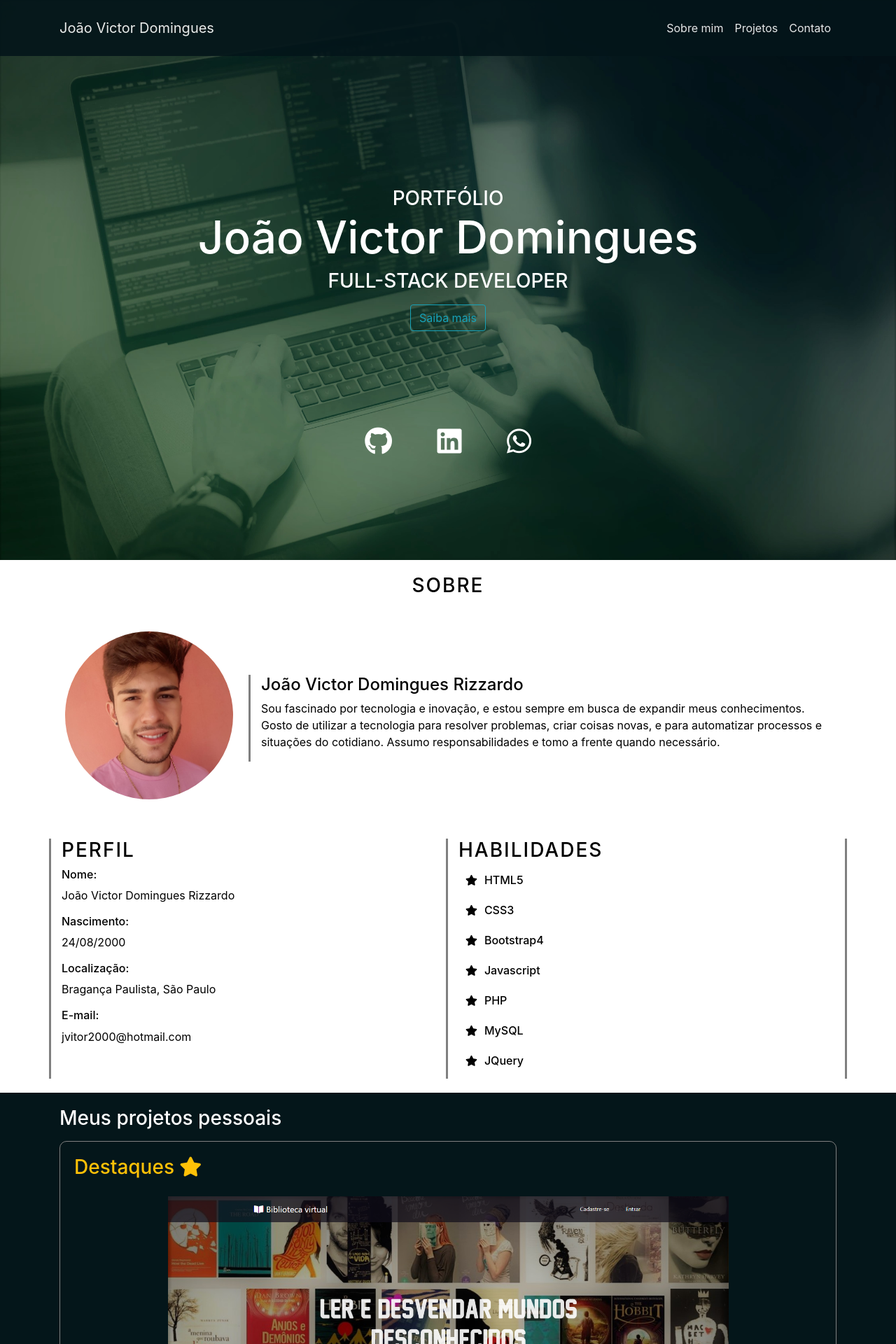
After one commit to joaov-rizzardo/portfolio, a PHP site: page /index.html in a window 1280 px wide. The commit adds this page. Shown: the top 1920 px of the page at 70% size. Run offline with PHP 8.4, Linux system fonts and the light colour scheme; some libraries are stand-ins or nearby versions.

Commit message:
Add files via upload

```diff
--- a/css/style.css
+++ b/css/style.css
@@ -2,9 +2,10 @@ html{
     scroll-behavior: smooth;
 }
 #navegacao{
-    background: black;
+    background: #04161a;
     color: white;
     padding: 20px;
+    opacity: 0.9;
 }
 
 #navegacao a:hover, #navegacao a{
--- /dev/null
+++ b/index.html
@@ -0,0 +1,240 @@
+<!DOCTYPE html>
+<html lang="pt-br">
+
+<head>
+    <meta charset="UTF-8">
+    <meta http-equiv="X-UA-Compatible" content="IE=edge">
+    <meta name="viewport" content="width=device-width, initial-scale=1, shrink-to-fit=no">
+    <title>Document</title>
+
+    <link rel="stylesheet" href="css/style.css">
+    <link rel="stylesheet" href="https://maxcdn.bootstrapcdn.com/bootstrap/4.0.0/css/bootstrap.min.css" integrity="sha384-Gn5384xqQ1aoWXA+058RXPxPg6fy4IWvTNh0E263XmFcJlSAwiGgFAW/dAiS6JXm" crossorigin="anonymous">
+    <script src="https://code.jquery.com/jquery-3.2.1.slim.min.js" integrity="sha384-KJ3o2DKtIkvYIK3UENzmM7KCkRr/rE9/Qpg6aAZGJwFDMVNA/GpGFF93hXpG5KkN" crossorigin="anonymous"></script>
+    <script src="https://cdnjs.cloudflare.com/ajax/libs/popper.js/1.12.9/umd/popper.min.js" integrity="sha384-ApNbgh9B+Y1QKtv3Rn7W3mgPxhU9K/ScQsAP7hUibX39j7fakFPskvXusvfa0b4Q" crossorigin="anonymous"></script>
+    <script src="https://maxcdn.bootstrapcdn.com/bootstrap/4.0.0/js/bootstrap.min.js" integrity="sha384-JZR6Spejh4U02d8jOt6vLEHfe/JQGiRRSQQxSfFWpi1MquVdAyjUar5+76PVCmYl" crossorigin="anonymous"></script>
+    <link rel="stylesheet" href="https://cdnjs.cloudflare.com/ajax/libs/font-awesome/5.15.4/css/all.min.css" integrity="sha512-1ycn6IcaQQ40/MKBW2W4Rhis/DbILU74C1vSrLJxCq57o941Ym01SwNsOMqvEBFlcgUa6xLiPY/NS5R+E6ztJQ==" crossorigin="anonymous" referrerpolicy="no-referrer" />
+
+    <link rel="stylesheet" href="https://use.fontawesome.com/releases/v5.3.1/css/all.css" integrity="sha384-mzrmE5qonljUremFsqc01SB46JvROS7bZs3IO2EmfFsd15uHvIt+Y8vEf7N7fWAU" crossorigin="anonymous">
+    <script src="js/script.js" defer></script>
+    <script src="https://code.jquery.com/jquery-3.3.1.min.js" integrity="sha256-FgpCb/KJQlLNfOu91ta32o/NMZxltwRo8QtmkMRdAu8=" crossorigin="anonymous"></script>
+
+
+</head>
+
+<body>
+    <header>
+        <nav class="navbar navbar-expand-lg fixed-top" id="navegacao">
+            <div class="container">
+                <a class="navbar-brand" href="index.php">João Victor Domingues</a>
+                <button class="navbar-toggler" data-toggle="collapse" data-target="#nav-target1">
+                    <i class="fas fa-bars text-white"></i>
+                </button>
+                <div class="collapse navbar-collapse" id="nav-target1">
+                    <ul class="navbar-nav ml-auto">
+
+                        <li class="nav-item">
+                            <a class="nav-link" href="#sobreMim">Sobre mim</a>
+                        </li>
+
+                        <li class="nav-item">
+                            <a class="nav-link" href="#projetos">Projetos</a>
+                        </li>
+
+                        <li class="nav-item">
+                            <a class="nav-link" href="#contato">Contato</a>
+                        </li>
+                    </ul>
+                </div>
+            </div>
+        </nav>
+    </header>
+
+    <section id="inicio">
+
+        <div class="container">
+            <h3 >Portfólio</h3>
+            <h1>João Victor Domingues</h1>
+            <h3>Full-stack developer</h3>
+            <a id="vejaMais" href="#sobreMim" class="btn btn-outline-info mt-3">Saiba mais</a>
+            <div id="icones-perfil" class="text-center">
+                <a href="https://github.com/joaov-rizzardo"><i class="fab fa-github"></i></a>
+                <a href="https://www.linkedin.com/in/joaov-rizzardo/"><i class="fab fa-linkedin"></i></a>
+                <a href="https://api.whatsapp.com/send?phone=5511956291095"><i class="fab fa-whatsapp"></i></a>
+            </div>
+        </div>
+
+
+    </section>
+
+    <section id="sobreMim">
+        <div class="container">
+            <h3 class="mb-5 text-center">Sobre</h3>
+            <div class="row">
+                <div class="col-lg-3">
+                    <div class="d-flex justify-content-center mb-2">
+                        <img class="d-block" id="fotoPerfil" src="img/eu.jpg" alt="">
+                    </div>
+                </div>
+
+                <div class="col-lg-9 align-self-center borda-left">
+                    <h4>João Victor Domingues Rizzardo</h4>
+                    <p>Sou fascinado por tecnologia e inovação, e estou sempre em busca de expandir meus conhecimentos. Gosto de utilizar a tecnologia para resolver problemas, criar coisas novas, e para automatizar processos e situações do cotidiano. Assumo responsabilidades e tomo a frente quando necessário.</p>
+                </div>
+            </div>
+
+            <div class="row mt-5">
+                <div class="col-lg-6 borda-left borda-right">
+                    <h3>Perfil</h3>
+                    <h6>Nome:</h6>
+                    <p>João Victor Domingues Rizzardo</p>
+                    <h6>Nascimento:</h6>
+                    <p>24/08/2000</p>
+                    <h6>Localização:</h6>
+                    <p>Bragança Paulista, São Paulo</p>
+                    <h6>E-mail:</h6>
+                    <p>jvitor2000@hotmail.com</p>
+                </div>
+
+                <div class="col-lg-6 borda-right">
+                    <h3>Habilidades</h3>
+                    <h6><i style="font-size: 15px;" class="fas fa-star"></i>HTML5</h6>
+                    <h6><i style="font-size: 15px;" class="fas fa-star"></i>CSS3</h6>
+                    <h6><i style="font-size: 15px;" class="fas fa-star"></i>Bootstrap4</h6>
+                    <h6><i style="font-size: 15px;" class="fas fa-star"></i>Javascript</h6>
+                    <h6><i style="font-size: 15px;" class="fas fa-star"></i>PHP</h6>
+                    <h6><i style="font-size: 15px;" class="fas fa-star"></i>MySQL</h6>
+                    <h6><i style="font-size: 15px;" class="fas fa-star"></i>JQuery</h6>
+
+                </div>
+            </div>
+        </div>
+    </section>
+    <section id="projetos" class="pb-5">
+        <div class="container">
+            <h3 class="mb-3">Meus projetos pessoais</h3>
+            <div id="carrosel">
+                <h3 class="text-warning mb-4">Destaques <i class="fas fa-star"></i></h3>
+                <div id="carouselExampleInterval" class="carousel slide" data-ride="carousel">
+                    <div class="carousel-inner">
+                        <div class="carousel-item active" data-interval="2000">
+                            <div class="w-100 d-flex justify-content-center">
+                                <img class="w-75 d-block" src="img/biblioteca.png" alt="">
+                            </div>
+                            <div style="margin: 0 auto;" class="text-center w-75">
+                                <a href="">
+                                    <h3>Biblioteca virtual</h3>
+                                    <p>Projeto desenvolvido em PHP com o objetivo de criar uma biblioteca virtual onde os usuários podem se cadastrar, fazer login, e adicionar e remover livros de suas bibliotecas</p>
+                                </a>
+                            </div>
+                        </div>
+
+                        <div class="carousel-item" data-interval="2000">
+                            <div class="w-100 d-flex justify-content-center">
+                                <img class="w-75 d-block" src="img/biblioteca2.png" alt="">
+                            </div>
+                            <div style="margin: 0 auto;" class="text-center w-75">
+                                <a href="">
+                                    <h3>Biblioteca virtual</h3>
+                                    <p>Projeto desenvolvido em PHP com o objetivo de criar uma biblioteca virtual onde os usuários podem se cadastrar, fazer login, e adicionar e remover livros de suas bibliotecas</p>
+                                </a>
+
+                            </div>
+                        </div>
+
+                    </div>
+                    <a class="carousel-control-prev" href="#carouselExampleInterval" role="button" data-slide="prev">
+                        <i style="color:white;" class="fas fa-angle-left fa-3x" aria-hidden="true"></i>
+                        <span class="sr-only">Previous</span>
+                    </a>
+                    <a class="carousel-control-next" href="#carouselExampleInterval" role="button" data-slide="next">
+                        <i style="color:white;" class="fas fa-angle-right fa-3x" aria-hidden="true"></i>
+                        <span class="sr-only">Next</span>
+                    </a>
+                </div>
+            </div>
+            <div class="row mt-5 justify-content-around">
+                <div class="col-lg-5 text-center projeto-item">
+                    <img class="w-100" src="img/finans.png" alt="">
+                    <a href="">
+                        <h4>Biblioteca virtual</h4>
+                        <p>Projeto desenvolvido em PHP com o objetivo de criar uma biblioteca virtual onde os usuários podem se cadastrar, fazer login, e adicionar e remover livros de suas bibliotecas</p>
+                    </a>
+                </div>
+
+                <div class="col-lg-5 text-center projeto-item">
+                    <img class="w-100" src="img/spotify.png" alt="">
+                    <a href="">
+                        <h4>Biblioteca virtual</h4>
+                        <p>Projeto desenvolvido em PHP com o objetivo de criar uma biblioteca virtual onde os usuários podem se cadastrar, fazer login, e adicionar e remover livros de suas bibliotecas</p>
+                    </a>
+                </div>
+            </div>
+
+            <div class="row mt-5 justify-content-around">
+                <div class="col-lg-5 text-center projeto-item">
+                    <img class="w-100" src="img/finans.png" alt="">
+                    <a href="">
+                        <h4>Biblioteca virtual</h4>
+                        <p>Projeto desenvolvido em PHP com o objetivo de criar uma biblioteca virtual onde os usuários podem se cadastrar, fazer login, e adicionar e remover livros de suas bibliotecas</p>
+                    </a>
+                </div>
+
+                <div class="col-lg-5 text-center projeto-item">
+                    <img class="w-100" src="img/spotify.png" alt="">
+                    <a href="">
+                        <h4>Biblioteca virtual</h4>
+                        <p>Projeto desenvolvido em PHP com o objetivo de criar uma biblioteca virtual onde os usuários podem se cadastrar, fazer login, e adicionar e remover livros de suas bibliotecas</p>
+                    </a>
+                </div>
+            </div>
+        </div>
+    </section>
+
+    <section id="contato" class="pb-3">
+        <div class="container">
+            <div>
+                <h4>Envie uma mensagem</h4>
+                <form action="">
+                    <div class="row">
+                        <div class="col-md-6">
+                            <input class="form-control mb-2" type="text" placeholder="Nome">
+                        </div>
+
+                        <div class="col-md-6">
+                            <input class="form-control mb-2" type="email" placeholder="E-mail">
+                        </div>
+                    </div>
+
+
+                    <input class="form-control mb-2" type="text" placeholder="Assunto">
+                    <textarea class="form-control mb-2" name="" id="" cols="30" rows="10" placeholder="Mensagem"></textarea>
+                    <button class="btn btn-secondary mb-2" type="submit">Enviar mensagem</button>
+                </form>
+
+            </div>
+        </div>
+    </section>
+
+    <footer>
+        <div class="container">
+            <div class="float-left">
+                <h6>&copy; 2021 Copyright - João Victor Domingues</h6>
+            </div>
+
+            <div class="float-right">
+                <a href=""><i class="fab fa-instagram"></i></a>
+                <a href=""><i class="fab fa-github"></i></a>
+                <a href=""><i class="fab fa-linkedin"></i></a>
+                <a href=""><i class="fab fa-whatsapp"></i></a>
+            </div>
+        </div>
+        <div style="clear: both;"></div>
+
+    </footer>
+
+
+
+
+</body>
+
+</html>
```
